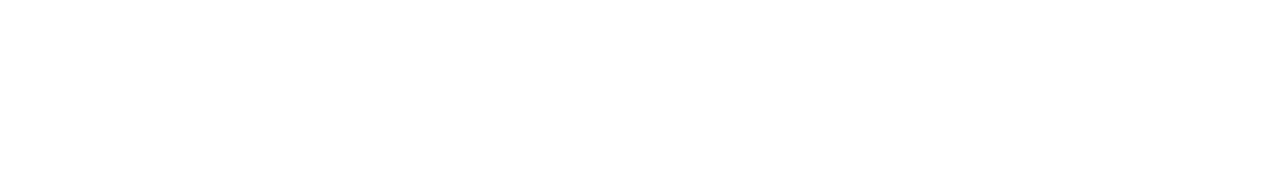
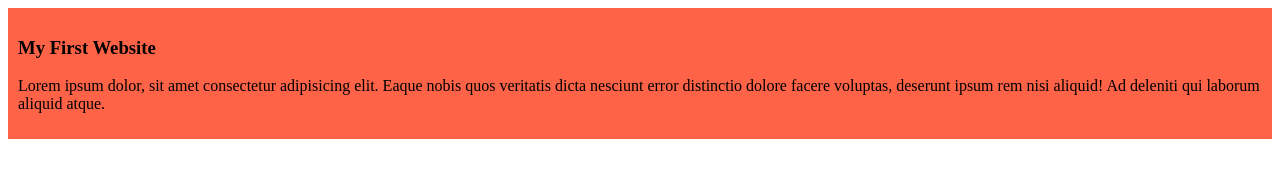
Before and after one commit to reazCoder/my-first-github, a plain HTML site: page index.html in a window 1280 px wide. Drawn offline with Linux system fonts and the light colour scheme.

Commit message:
added the first bloge

```diff
--- a/index.html
+++ b/index.html
@@ -4,8 +4,13 @@
     <meta charset="UTF-8">
     <meta name="viewport" content="width=device-width, initial-scale=1.0">
     <title>My First Ever Github</title>
+    <link rel="stylesheet" href="styles/blog.css">
 </head>
 <body>
-
+    <div>
+        <h3>My First Website</h3>
+        <p>Lorem ipsum dolor, sit amet consectetur adipisicing elit. Eaque nobis quos veritatis dicta nesciunt error distinctio dolore facere voluptas, deserunt ipsum rem nisi aliquid! Ad deleniti qui laborum aliquid atque.
+        </p>
+    </div>
 </body>
 </html>
--- /dev/null
+++ b/styles/blog.css
@@ -0,0 +1,4 @@
+div{
+    background-color: tomato;
+    padding: 10px;
+}
```
